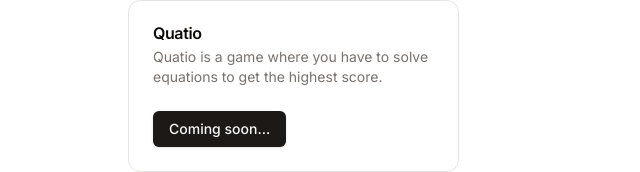
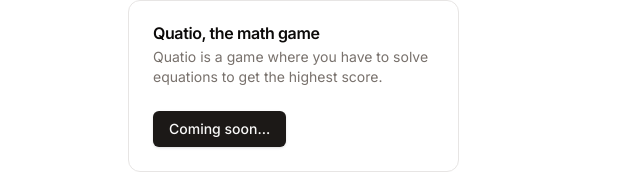
Before and after one commit to alexandretrotel/portfolio, a Next.js app: page /games in a window 1280 px wide. Shown: the top 172 px of the page, without its empty margins (0-640 px from the left). Built offline with nearby package versions, Linux system fonts and the light colour scheme.

Commit message:
fix: title

```diff
--- a/src/app/games/page.tsx
+++ b/src/app/games/page.tsx
@@ -13,7 +13,7 @@ export default async function Games() {
     <div className="grid grid-cols-1 sm:grid-cols-2 md:grid-cols-3 gap-4 mx-auto max-w-5xl">
       <Card>
         <CardHeader>
-          <CardTitle>Quatio</CardTitle>
+          <CardTitle>Quatio, the math game</CardTitle>
           <CardDescription>
             Quatio is a game where you have to solve equations to get the
             highest score.
```
